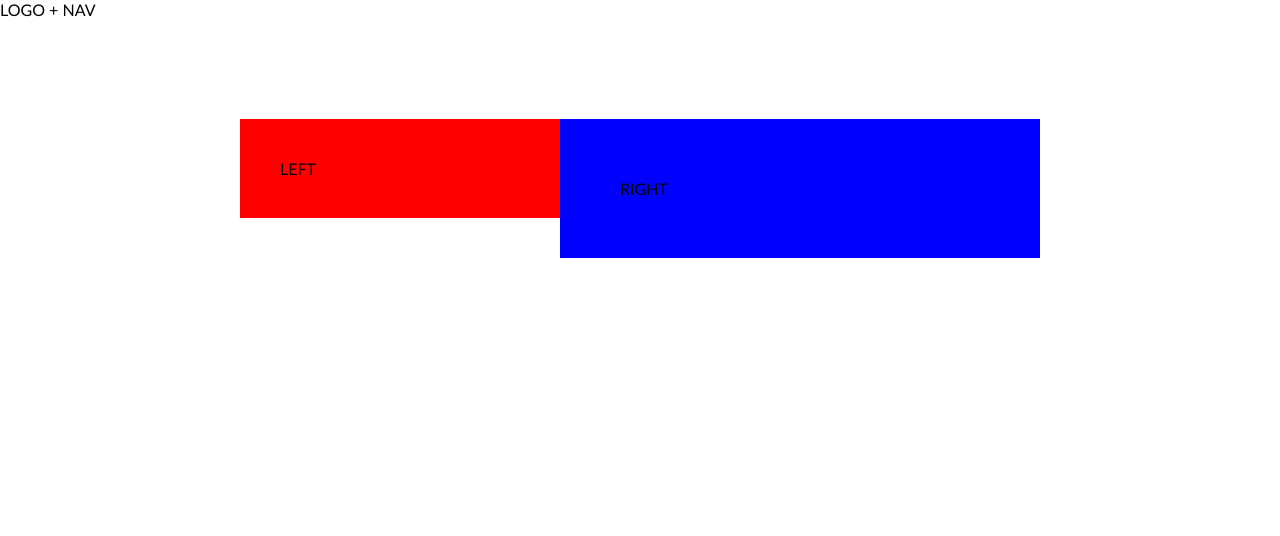
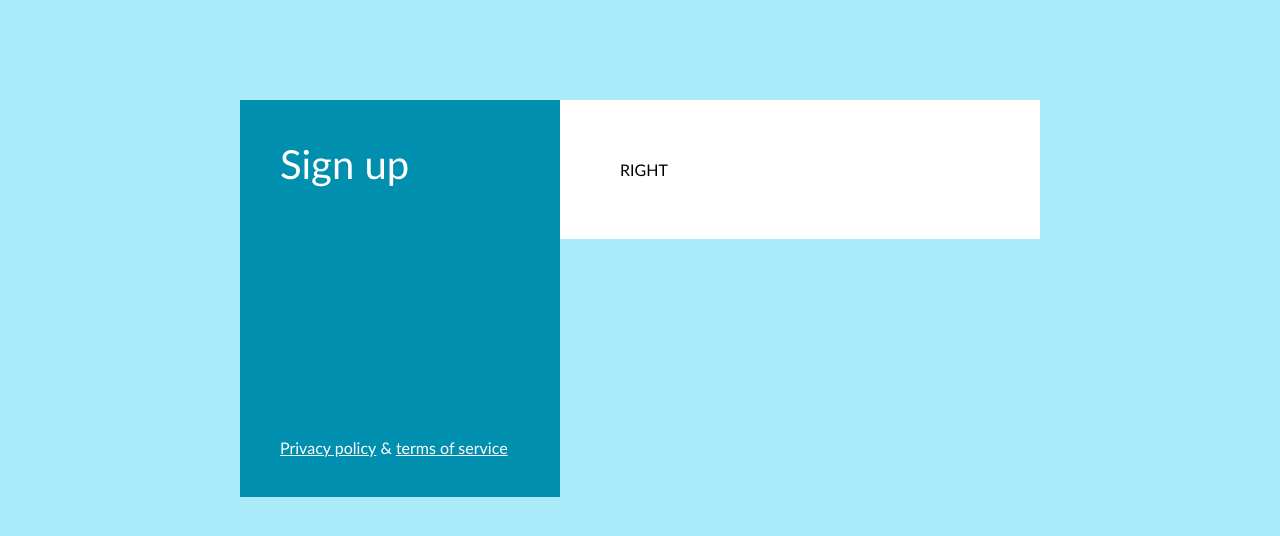
Before and after one commit to julijajarmale/14-Signup, a website: page index.html in a window 1280 px wide. Drawn offline with Linux system fonts and the light colour scheme.

Commit message:
left column html content

```diff
--- a/css/main.css
+++ b/css/main.css
@@ -8,6 +8,7 @@ body * {
 
 body {
     font-family: 'Gill Sans', 'Gill Sans MT', Calibri, 'Trebuchet MS', sans-serif;
+    background-color: #abeaf8;
 }
 
 .container{
@@ -21,13 +22,29 @@ margin-top: 100px;
     width: 40%;
     float:left;
     padding: 40px;
-    background-color: red;
+    background-color: #008fae;
 
+
+}
+.main-title{
+width: 100%;
+color:#fff;
+font-size: 40px;
+font-weight: normal;
+margin-bottom: 250px;
+}
+
+.bottom-links{
+    color: #fff;
+}
+
+.bottom-links > .link{
+    color: #fff;
 }
 
 .right-column{
     width: 60%;
     padding: 60px;
-    float:left;
-    background-color: blue;
+    float: left;
+    background-color: #fff;
 }
--- a/index.html
+++ b/index.html
@@ -15,16 +15,18 @@
     <link rel="stylesheet" href="./css/main.css"
 </head>
 <body>
-    <header>
-        LOGO + NAV
-    </header>
+
     <main class="container">
         <div class="left-column">
-            LEFT
+            <h1 class="main-title">Sign up</h1>
+            <footer class="bottom-links">
+                <a href="#" class="link">Privacy policy</a>
+                &
+                <a href="#" class="link">terms of service</a>
+            </footer>
         </div>
-        <div class="right-column">
-            RIGHT
-        </div>
+
+        <div class="right-column">RIGHT</div>
     </main>
 </body>
 </html>
```
